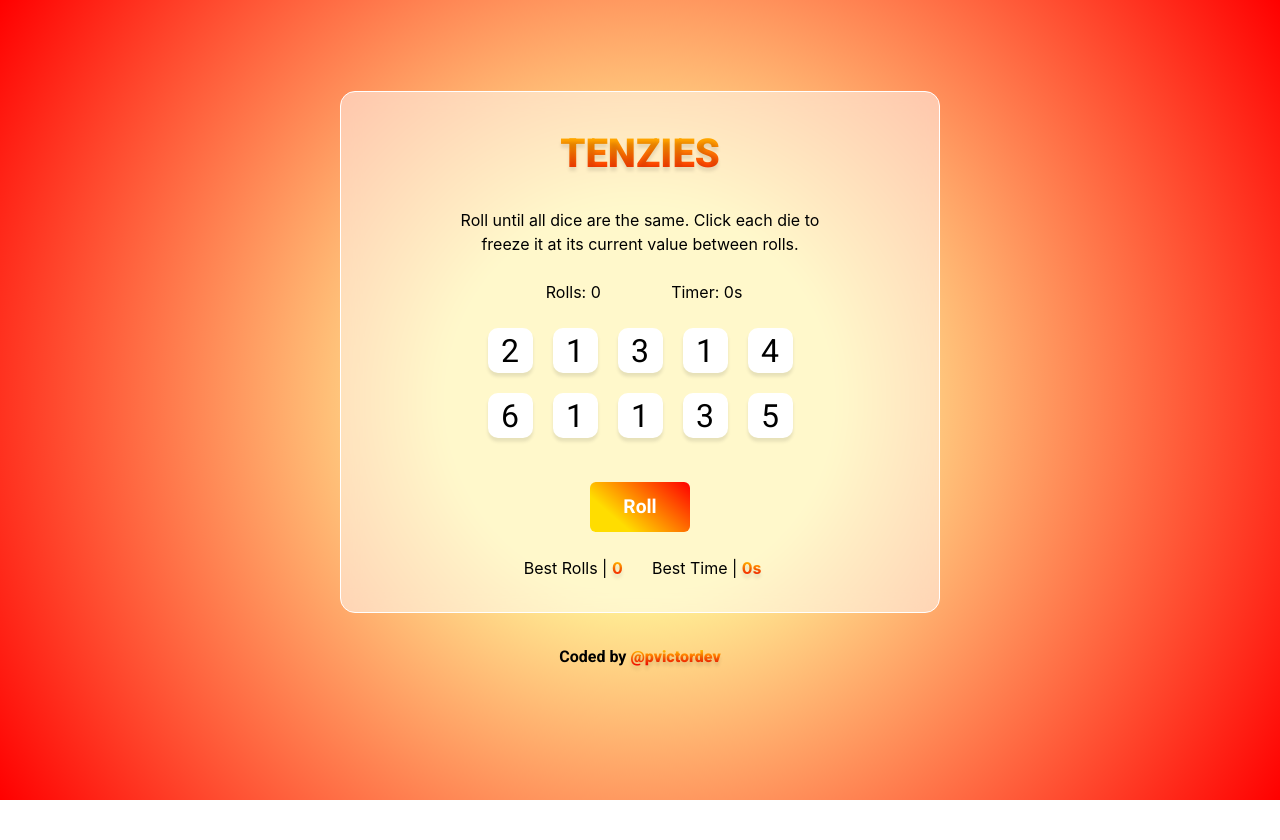
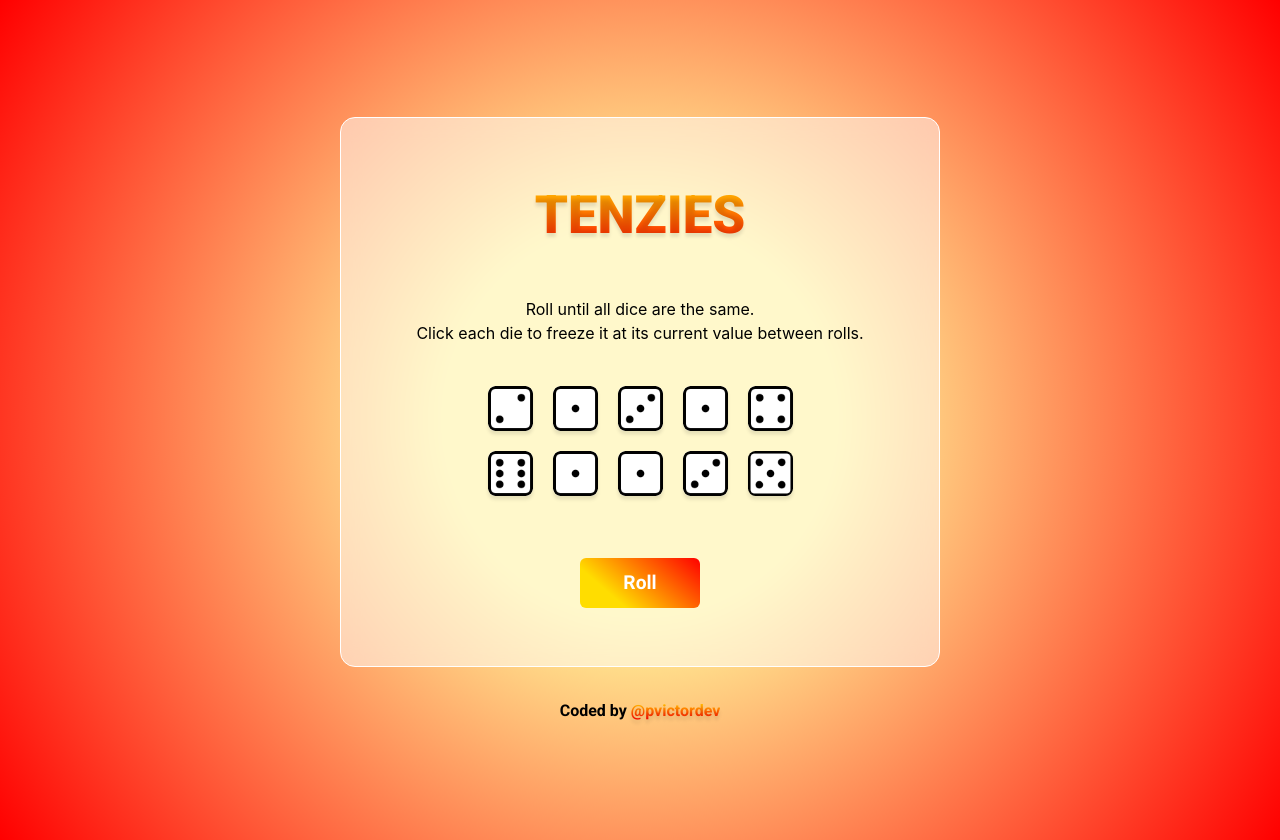
Before and after one commit to pvictordev/tenzies-game, a React (Vite) app: page / in a window 1280 px wide. Before the commit the page ends 800 px from the top, so only its background shows below. Built offline with nearby package versions, Linux system fonts and the light colour scheme.

Commit message:
finished project

```diff
--- a/src/App.css
+++ b/src/App.css
@@ -18,7 +18,7 @@ body {
 }
 .tenzies {
   width: 100%;
-  min-height: 90vh;
+  min-height: 100vh;
   display: flex;
   flex-direction: column;
   align-items: center;
@@ -27,6 +27,19 @@ body {
 .records {
   display: flex;
   width: 50%;
+}
+.instructions {
+}
+.winner {
+  margin-top: 1rem;
+  font-size: 1.5rem;
+  margin: 0;
+  text-transform: uppercase;
+  font-weight: 800;
+  background: -webkit-linear-gradient(#ffdd00, #ff0000);
+  -webkit-background-clip: text;
+  -webkit-text-fill-color: transparent;
+  text-shadow: 0px 3.57447px 3.57447px rgba(0, 0, 0, 0.1);
 }
 .record {
   font-size: 1rem;
@@ -37,9 +50,9 @@ body {
   -webkit-text-fill-color: transparent;
   text-shadow: 0px 3.57447px 3.57447px rgba(0, 0, 0, 0.1);
 }
-
 main {
-  max-width: 600px;
+  width: 600px;
+  height: 550px;
   padding: 2rem;
   margin-inline: auto;
   border-radius: 15px;
@@ -47,7 +60,7 @@ main {
   flex-direction: column;
   justify-content: space-evenly;
   align-items: center;
-  row-gap: 1.5rem;
+  row-gap: 1rem;
   margin-bottom: 2rem;
   background-color: rgba(255, 255, 255, 0.5);
   backdrop-filter: blur(10px);
@@ -55,7 +68,7 @@ main {
 }
 
 h1 {
-  font-size: 2.5rem;
+  font-size: 3.3rem;
   margin: 0;
   text-transform: uppercase;
   font-weight: 800;
@@ -69,18 +82,39 @@ p {
   font-family: "Inter", sans-serif;
   font-weight: 400;
   margin-top: 0;
-  width: 70%;
+  width: 90%;
 }
-a {
-  text-decoration: none;
-
-  font-size: 1rem;
-  margin: 0;
-  font-weight: 800;
+.link {
   background: -webkit-linear-gradient(#ffdd00, #ff0000);
   -webkit-background-clip: text;
   -webkit-text-fill-color: transparent;
   text-shadow: 0px 3.57447px 3.57447px rgba(0, 0, 0, 0.1);
+  position: relative;
+  text-decoration: none;
+}
+
+.link::before {
+  content: "";
+  position: absolute;
+  width: 100%;
+  height: 4px;
+  border-radius: 4px;
+  background: rgb(255, 221, 0);
+  background: linear-gradient(
+    180deg,
+    rgba(255, 221, 0, 1) 26%,
+    rgba(255, 0, 0, 1) 100%
+  );
+  bottom: -0.3rem;
+  left: 0;
+  transform-origin: right;
+  transform: scaleX(0);
+  transition: transform 0.15s ease-in-out;
+}
+
+.link:hover::before {
+  transform-origin: left;
+  transform: scaleX(1);
 }
 .die-container {
   display: grid;
@@ -91,18 +125,19 @@ a {
 
 .die-face {
   grid-row: span 1;
-  border-radius: 10px;
   height: 45px;
   width: 45px;
+  border-radius: 7.5px;
   display: flex;
   justify-content: center;
   align-items: center;
   cursor: pointer;
   box-shadow: 0px 3.57447px 3.57447px rgba(0, 0, 0, 0.1);
   transition: 0.1s all ease;
+  background: url("./assets/dice-4.png") 0 0 / cover no-repeat;
 }
 .die-face:hover {
-  transform: scale(1.25);
+  transform: scale(1.2);
 }
 
 .die-num {
@@ -112,7 +147,7 @@ a {
 
 .roll-dice {
   height: 50px;
-  width: 100px;
+  width: 120px;
   border: none;
   border-radius: 6px;
   background: rgb(255, 221, 0);
--- a/src/App.tsx
+++ b/src/App.tsx
@@ -1,7 +1,8 @@
 import { useState, useEffect } from "react";
 import Confetti from "react-confetti";
 import "./App.css";
-import Die, { DieProps } from "./Die";
+import Die, { DieProps } from "./components/Die";
+import Score from "./components/Score";
 
 interface DieState {
   value: number;
@@ -62,50 +63,43 @@ export default function App(): JSX.Element {
     <Die key={die.id} {...(die as DieProps)} hold={() => holdDice(die.id)} />
   ));
 
+  //timer
+
+
   return (
     <section className="tenzies">
       {tenzies && <Confetti className="confetti" />}
       <main>
         <h1>Tenzies</h1>
-        {/* {tenzies ? <p>
-          Roll until all dice are the same. Click each die to freeze it at its
-          current value between rolls.
-        </p>
-        :<p>You Won</p>
-        } */}
+        {!tenzies && (
+          <p className="instructions">
+            Roll until all dice are the same.
+            <br /> Click each die to freeze it at its current value between
+            rolls.
+          </p>
+        )}
+        {tenzies && <p className="winner"> YOU WON!</p>}
 
-        <p>
-          Roll until all dice are the same. Click each die to freeze it at its
-          current value between rolls.
-        </p>
-        {/*
-        <p>You Won</p>
-        */}
-
-        <div className="timer-counter records">
+        {/* <div className="timer-counter records">
           <p>
             Rolls: <span>0</span>
           </p>
           <p>
             Timer: <span>0s</span>
           </p>
-        </div>
+        </div> */}
         <div className="die-container">{diceElements}</div>
         <button className="roll-dice" onClick={rollUnheldDice}>
           {tenzies ? "Reset" : "Roll"}
         </button>
 
-        <div className="records">
-          <p>
-            Best Rolls | <span className="record">0</span>
-          </p>
-          <p>
-            Best Time | <span className="record">0s</span>
-          </p>
-        </div>
+        {/* <Score /> */}
       </main>
       <div>
-        Coded by <a href="https://github.com/pvictordev">@pvictordev</a>
+        Coded by{" "}
+        <a className="link" href="https://github.com/pvictordev">
+          @pvictordev
+        </a>
       </div>
     </section>
   );
--- a/src/Die.tsx
+++ /dev/null
@@ -1,19 +0,0 @@
-import React from "react";
-
-interface DieProps {
-  held: boolean;
-  value: number;
-  hold: () => void;
-}
-
-export default function Die(props: DieProps): JSX.Element {
-  const styles: React.CSSProperties = {
-    backgroundColor: props.held ? "#59E391" : "white",
-  };
-
-  return (
-    <div className="die-face" onClick={props.hold} style={styles}>
-      <h2 className="die-num">{props.value}</h2>
-    </div>
-  );
-}
--- /dev/null
+++ b/src/components/Die.tsx
@@ -0,0 +1,44 @@
+import React from "react";
+
+interface DieProps {
+  held: boolean;
+  value: number;
+  hold: () => void;
+}
+
+export default function Die(props: DieProps): JSX.Element {
+  let dieFace = "";
+  switch (props.value) {
+    case 1:
+      dieFace = `./src/assets/dice-${props.value}.png`;
+      break;
+    case 2:
+      dieFace = `./src/assets/dice-${props.value}.png`;
+      break;
+    case 3:
+      dieFace = `./src/assets/dice-${props.value}.png`;
+      break;
+    case 4:
+      dieFace = `./src/assets/dice-${props.value}.png`;
+      break;
+    case 5:
+      dieFace = `./src/assets/dice-${props.value}.png`;
+      break;
+    case 6:
+      dieFace = `./src/assets/dice-${props.value}.png`;
+      break;
+    default:
+      break;
+  }
+
+  const styles: React.CSSProperties = {
+    backgroundColor: props.held ? "#59E391" : "white",
+    backgroundImage: `url(${dieFace})`,
+  };
+
+  return (
+    <div className="die-face" onClick={props.hold} style={styles}>
+      {/* <h2 className="die-num">{props.value}</h2> */}
+    </div>
+  );
+}
--- /dev/null
+++ b/src/components/Score.tsx
@@ -0,0 +1,20 @@
+import React, {useState, useEffect} from "react";
+
+export default function Score(props) {
+  interface DieState {
+    value: number;
+    held: boolean;
+    id: number;
+  }
+
+  return (
+    <div className="records">
+      <p>
+        Best Rolls | <span className="record">0</span>
+      </p>
+      <p>
+        Best Time | <span className="record">0s</span>
+      </p>
+    </div>
+  );
+}
```
